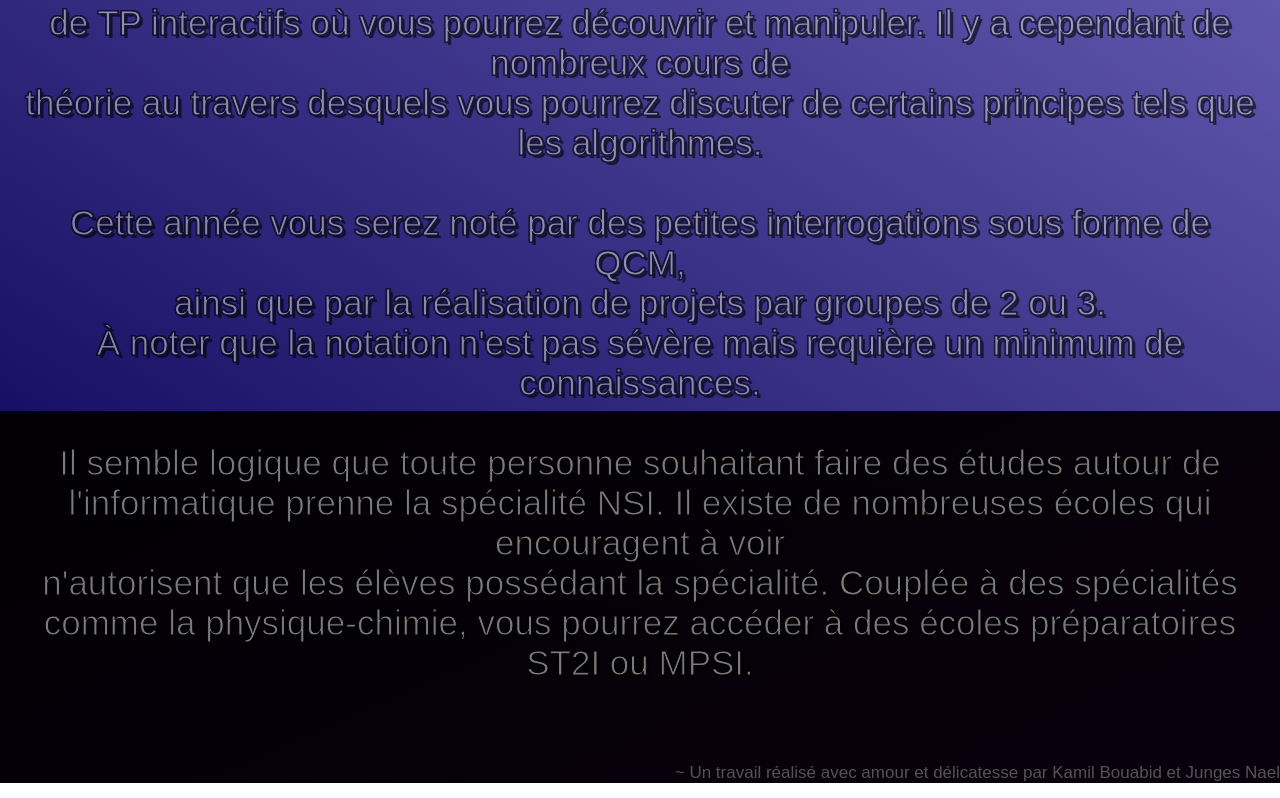
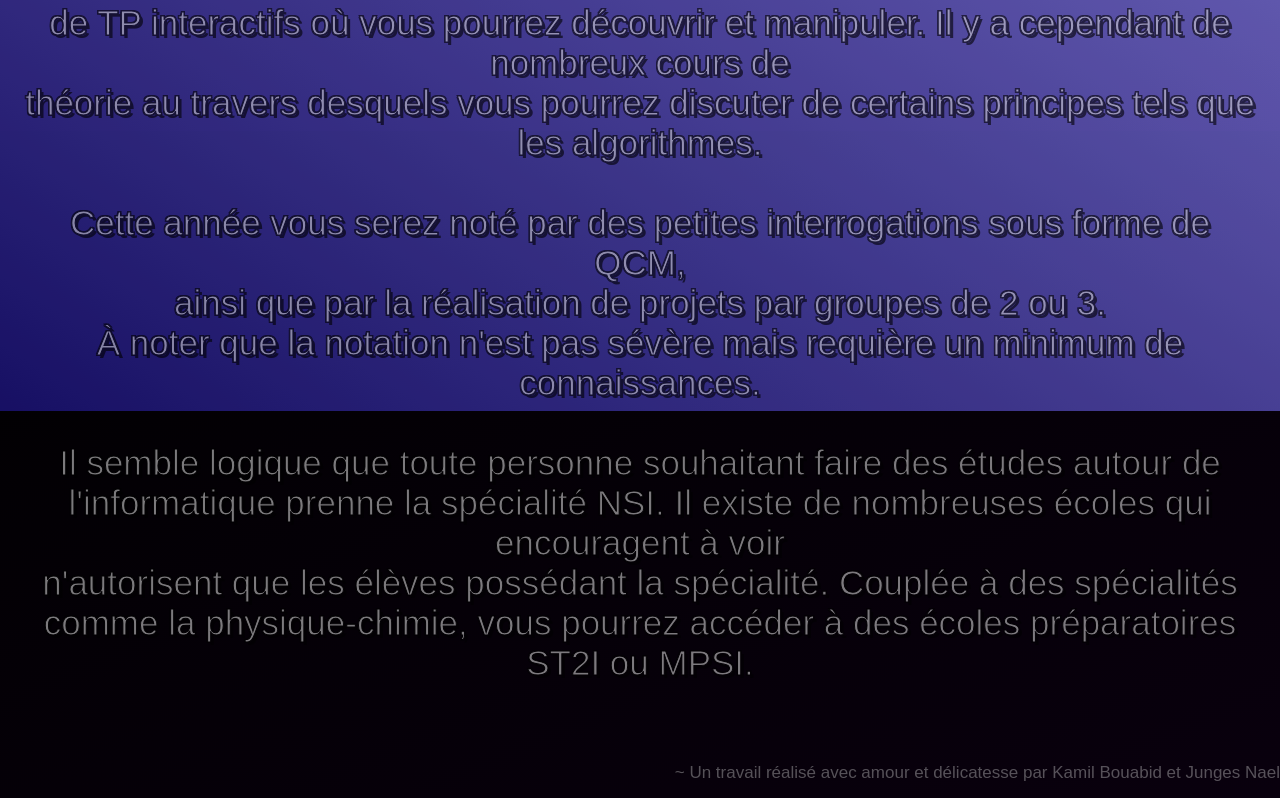
Before and after one commit to wurwur/HTML-Presentation, a plain HTML site: page menu.html in a window 1280 px wide. Shown: the part 3869-4667 px from the top of the page. Drawn offline with nearby package versions, Linux system fonts and the light colour scheme.

Commit message:
Update menu.html

```diff
--- a/menu.html
+++ b/menu.html
@@ -87,7 +87,7 @@
         <h1 id="p6-titre"> Déroulement des cours, notation et post-bac</h1>
         <p id="p6-text"> Vous aurez, si vous prenez cette spécialité, 4 heures par semaine de NSI<br> en première puis 6 en terminale. Les cours se déroulent essentiellement au travers <br> de TP interactifs où vous pourrez découvrir et manipuler. Il y a cependant de nombreux cours de <br> théorie au travers desquels vous pourrez discuter de certains principes tels que les algorithmes. <br><br>Cette année vous serez noté par des petites interrogations sous forme de QCM,<br> ainsi que par la réalisation de projets par groupes de 2 ou 3. <br>À noter que la notation n'est pas sévère mais requière un minimum de connaissances. <br><br>Il semble logique que toute personne souhaitant faire des études autour de <br>l'informatique prenne la spécialité NSI. Il existe de nombreuses écoles qui encouragent à voir <br> n'autorisent que les élèves possédant la spécialité. Couplée à des spécialités comme la physique-chimie, vous pourrez accéder à des écoles préparatoires ST2I ou MPSI. </p>
         <img id="p6-img" src=img/pronote-go-brrr.jpg style="width=1500px; height:auto; display:none">
-        <p style="text-align:right;color:white;font-size: 17px; opacity: 0.4"><br>~ Un travail réalisé avec amour et délicatesse par Kamil Bouabid et Junges Nael</p>
+        <p style="text-align:right;color:white;font-size: 17px; opacity: 0.4; padding-bottom:15px"><br>~ Un travail réalisé avec amour et délicatesse par Kamil Bouabid et Junges Nael</p>
     </div>
 
 
```
